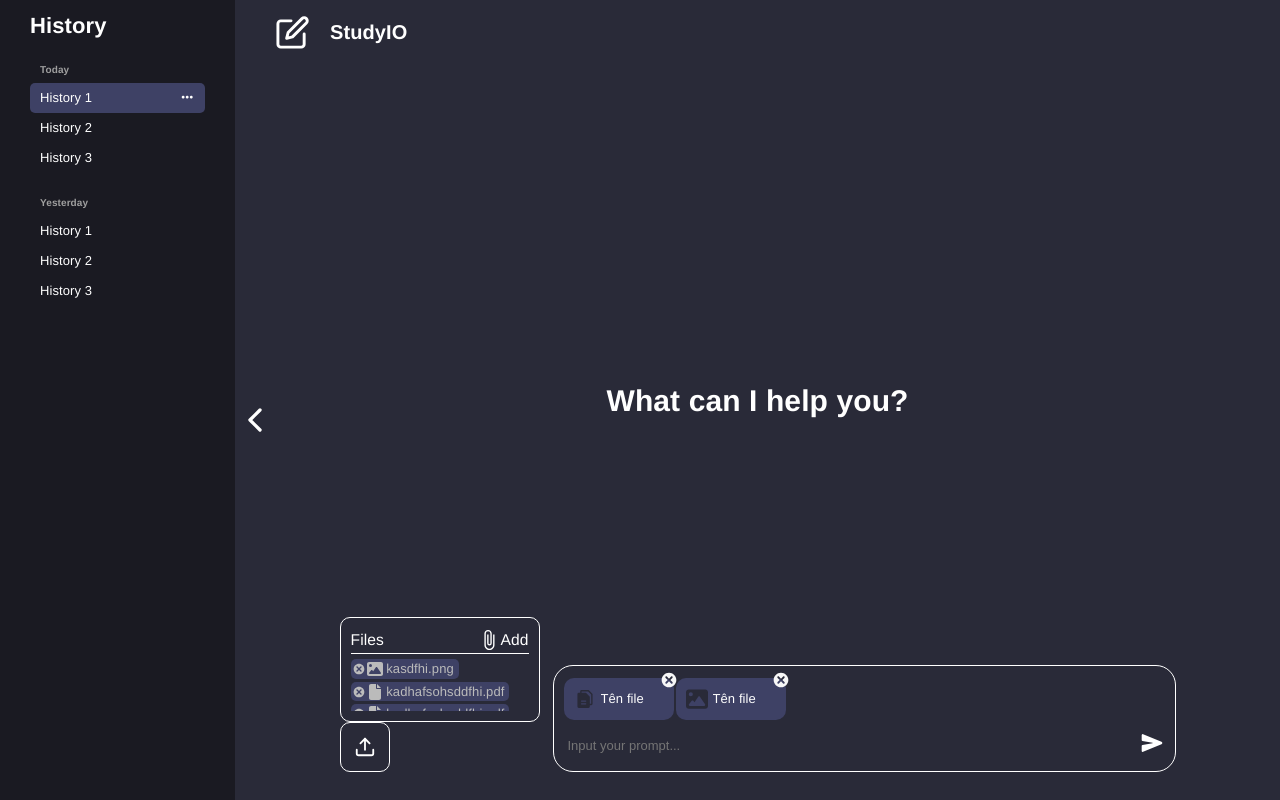
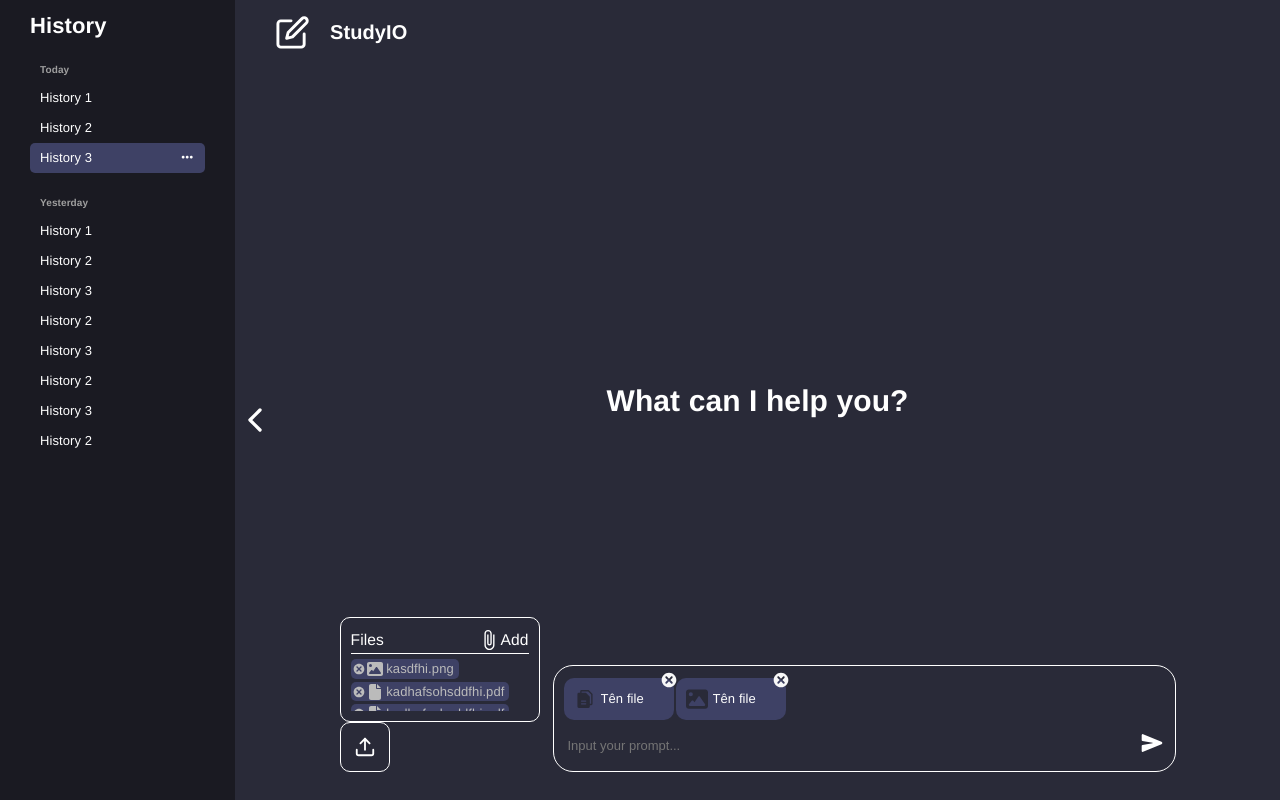
Before and after one commit to Kuroidaka/studyIO, a React (Vite) app: page /chat in a window 1280 px wide. Both pictures are taken after a click on the element 20 px from the left and 420 px from the top of the page. Built offline with nearby package versions, Linux system fonts and the light colour scheme.

Commit message:
feat: update select drop down for sidebar nav

```diff
--- a/package.json
+++ b/package.json
@@ -13,6 +13,7 @@
     "@fortawesome/fontawesome-svg-core": "^6.5.1",
     "@fortawesome/free-solid-svg-icons": "^6.5.1",
     "@fortawesome/react-fontawesome": "^0.2.0",
+    "@tippyjs/react": "^4.2.6",
     "react": "^18.2.0",
     "react-dom": "^18.2.0",
     "react-feather": "^2.0.10",
--- a/src/GlobalStyle.jsx
+++ b/src/GlobalStyle.jsx
@@ -34,7 +34,9 @@ const GlobalStyles = createGlobalStyle`
         width: 100%;
         line-height: 1.5;
         letter-spacing: .01rem;
+        overflow: hidden;
         height: -webkit-fill-available;
+
     }
     body {
         ::-webkit-scrollbar{
@@ -46,6 +48,7 @@ const GlobalStyles = createGlobalStyle`
         font-family: Montserrat,Helvetica,Arial,sans-serif;
         font-weight: 400;
         min-height: -webkit-fill-available;
+
     }
     a {
         color: var(--text-color);
--- a/src/layout/component/Dropdown.jsx
+++ /dev/null
@@ -1,56 +0,0 @@
-import React, { useState } from "react";
-import styled from "styled-components";
-
-const menu = () => {
-    const [isDropdownOpen, setIsDropdownOpen] = useState(false);
-    return(
-
-    <div>
-        <Dropdown>
-            <div className="dropdown">
-                <div className="setting" >
-                    <Icon>
-                    <i className="fas fa-ellipsis-h" />
-                    </Icon>
-                </div>
-                <ul>
-                    <li>
-                        <Icon><i class="fa-solid fa-pen"></i></Icon>
-
-                        <a href="/">Rename</a>
-                    </li>
-                    <li>
-                        <Icon><i class="fa-regular fa-trash-can"></i></Icon>
-                        <a href="/profile">Delete</a>
-                    </li>
-                </ul>
-            </div>
-        </Dropdown>
-
-        <div className="setting">
-            <i className="fas fa-ellipsis-h" onClick={() => setIsDropdownOpen(!isDropdownOpen)}/>
-        </div>
-        {isDropdownOpen && (
-        <Dropdown open={isDropdownOpen}>
-          <Dropdown.Item text="Rename" />
-          <Dropdown.Item text="Delete" />
-        </Dropdown>
-      )}
-    </div>
-  );
-}
-
-const Dropdown = styled.div`
-    width: 160px;
-    padding: 10px;
-    border-radius: 10px;
-    position: absolute;
-    left: 280px;
-    background-color: #313131;
-`
-
-const Icon = styled.i`
-    font-size: 20px;
-`
-
-export default menu;
--- /dev/null
+++ b/src/layout/component/sidebar/Dropdown.jsx
@@ -0,0 +1,58 @@
+import { useState } from "react";
+import styled from "styled-components";
+
+const Menu = () => {
+
+    return(
+    <div>
+        <Dropdown>
+            <div className="dropdown">
+                <ul>
+                    <li>
+                        <Icon><i className="fa-solid fa-pen"></i></Icon>
+                        <p>Rename</p>
+                    </li>
+                    <li>
+                        <Icon><i className="fa-regular fa-trash-can"></i></Icon>
+                        <p>Delete</p>
+                    </li>
+                </ul>
+            </div>
+        </Dropdown>
+    </div>
+  );
+}
+
+const Dropdown = styled.div`
+    width: 160px;
+    padding: 10px;
+    border-radius: 10px;
+    background-color: #313131;
+
+    .dropdown {
+
+        ul {
+            li {
+                display: flex;
+                align-items: center;
+                border-radius: 5px;
+                padding: 0px 10px;
+                cursor: pointer;
+                &:hover {
+                    background-color: #4d4d4d;
+                }
+                p {
+                    margin-left: 10px;
+                    color: white;
+                    font-size: 15px;
+                }
+            }
+        }
+    }
+`
+
+const Icon = styled.i`
+    font-size: 20px;
+`
+
+export default Menu;
--- a/src/layout/component/Sidebar.jsx
+++ b/src/layout/component/sidebar/Sidebar.jsx
@@ -1,6 +1,8 @@
 import { useState } from "react";
-import menu from "./Dropdown";
+
 import './style/sidebar.scss'
+import styled from "styled-components";
+import SidebarNav from "./sidebar_nav";
 
 const sidebarList = [
     {
@@ -40,14 +42,40 @@ const sidebarList = [
                 id:"6",
                 name: "History 3",
                 lastMessage: "Hello",
-            }
+            },
+            {
+                id:"7",
+                name: "History 2",
+                lastMessage: "Hello",
+            },
+            {
+                id:"8",
+                name: "History 3",
+                lastMessage: "Hello",
+            },
+            {
+                id:"9",
+                name: "History 2",
+                lastMessage: "Hello",
+            },
+            {
+                id:"10",
+                name: "History 3",
+                lastMessage: "Hello",
+            },
+            {
+                id:"11",
+                name: "History 2",
+                lastMessage: "Hello",
+            },
+
         ]
     },
 
 ]
 
 const Sidebar = () => {
-    const [selectedCon, setSelectedCon] = useState(1)
+    const [selectedCon, setSelectedCon] = useState(3)
 
 
     const hdlSelCon = (id) => {
@@ -57,36 +85,48 @@ const Sidebar = () => {
     return (
         <div className="container">
             <div className="cover">
-
                 <h2>History</h2>
 
-                <div className="conversation-list">
+                <div className="conversation-list" aria-hidden="true">
                 {sidebarList &&
                 sidebarList.map((item, index) => (
                     <div className="day-ref-section" key={index}>
                         <h4 className="title">{item.dayRef}</h4>
                         <ul className="day-ref-list">
                             {item.conversationList &&
-                            item.conversationList.map((conversation, index) => (
-                                <li key={index} className={selectedCon == conversation.id && `selected`} onClick={() => hdlSelCon(conversation.id)}>
-                                    <div className="item">
-                                    <p>{conversation.name}</p>
-                                    </div>
-                                    <div className="setting">
-                                        <i className="fas fa-ellipsis-h" />
-                                    </div>
-                                </li>
-                            ))}
+                            item.conversationList.map((conversation, index) => {
+                              return (
+                                <SidebarNav
+                                    key={index}
+                                    conversation={conversation}
+                                    selectedCon={selectedCon}
+                                    hdlSelCon={hdlSelCon}
+                                > </SidebarNav>
+                              )
+                            })}
                         </ul>
                     </div>
                 ))}
                 </div>
+
+                <Team>
+                </Team>
 
             </div>
         </div>
      );
 }
 
+const Team = styled.div`
+    width: 100%;
+    height: 10vh;
+    background-color: var(--primary-color);
+    /* padding: initial; */
+    position: absolute;
+    bottom: 0;
+    left: 0;
+    right: 0;
+`
 
 
 export default Sidebar;
--- /dev/null
+++ b/src/layout/component/sidebar/sidebar_nav.jsx
@@ -0,0 +1,63 @@
+import Tippy from '@tippyjs/react/headless';
+
+import Menu from "./Dropdown";
+import { useState } from 'react';
+
+const SidebarNav = (p) => {
+    const {
+        conversation,
+        selectedCon,
+        hdlSelCon
+    } = p
+
+    const [dropdown, setDropdown] = useState(false)
+
+    const handleToggleDropdown = () => {
+        if(dropdown) {
+            dropDown.close()
+        } else {
+            dropDown.open()
+        }
+    }
+
+    const dropDown = {
+        open: () => {
+            setDropdown(true)
+            const conversationList = document.querySelector('.conversation-list');
+            conversationList.setAttribute('aria-hidden', false);
+        },
+        close: () => {
+            setDropdown(false)
+            const conversationList = document.querySelector('.conversation-list');
+            conversationList.setAttribute('aria-hidden', true);
+        }
+
+    }
+
+    return (
+    <li  className={ `conversation ${selectedCon == conversation.id ? `selected` : ""}`} onClick={() => hdlSelCon(conversation.id)}>
+        <div className="item">
+        <p>{conversation.name}</p>
+        </div>
+
+        <Tippy
+            interactive
+            content="Tooltip"
+            render={attrs => (
+                <Menu  {...attrs}/>
+            )}
+            visible={dropdown}
+            onClickOutside={() => dropDown.close()}
+            offset={[-10, 0]}
+            placement= 'right'
+        >
+            <div className="setting">
+                <i className="fas fa-ellipsis-h" onClick={handleToggleDropdown}/>
+            </div>
+        </Tippy>
+
+    </li>
+    );
+}
+
+export default SidebarNav;
--- a/src/layout/component/style/sidebar.scss
+++ b/src/layout/component/sidebar/style/sidebar.scss
@@ -7,6 +7,7 @@
         width: 100%;
         height: 100%;
         padding: 10px 30px;
+        position: relative;
 
         h2{
             color: #ffff;
@@ -15,9 +16,12 @@
         }
 
         .conversation-list{
-            height: 90vh;
+            height: 83vh;
             margin-top: 18px;
-            overflow-y: scroll;
+
+            &[aria-hidden="true"]  { overflow-y: scroll; }
+            &[aria-hidden="false"] { overflow-y: visible; }
+
             .title{
                 color: var(--second-color);
                 font-size: 10px;
@@ -36,7 +40,7 @@
                 }
                 .day-ref-list {
 
-                    li{
+                    .conversation{
                         display: flex;
                         position: relative;
                         height: 30px;
@@ -68,7 +72,7 @@
                             }
                         }
 
-                        &:hover {
+                        &:not(.selected):hover {
                             background-color: var(--third-color);
 
                             box-sizing: border-box;
--- a/src/page/chat/input/index.jsx
+++ b/src/page/chat/input/index.jsx
@@ -1,6 +1,6 @@
 import {
     Upload, Send, File1, File2_2, Image, Image2, Delete, Delete2, AttachFile
-} from "../../../layout/component/Icons/index";
+} from "../../../assets/Icons/index";
 import '../style/index.scss'
 
 const InputBox = () => {
--- a/src/routes/route.jsx
+++ b/src/routes/route.jsx
@@ -3,8 +3,6 @@ import { Navigate } from "react-router"
 import DefaultLayout from "../layout/index.jsx"
 import ChatPage from "../page/chat/chat.jsx"
 import paths from "./path"
-import Sidebar from "../layout/component/Sidebar.jsx"
-
 
 export const routes = [
     {
@@ -19,12 +17,6 @@ export const routes = [
         path: paths.chat,
         exact: true,
 
-    },
-    {
-        name:"index",
-        page: <DefaultLayout><Sidebar /></DefaultLayout>,
-        path: paths.index,
-        exact: true,
     }
 
     // {
```
Also changed, not shown: src/layout/index.jsx (+6 -1 lines), src/assets/Icons/index.jsx (renamed from src/layout/component/Icons/index.jsx), 1 other file (tests, documents, lock files or other folders).
